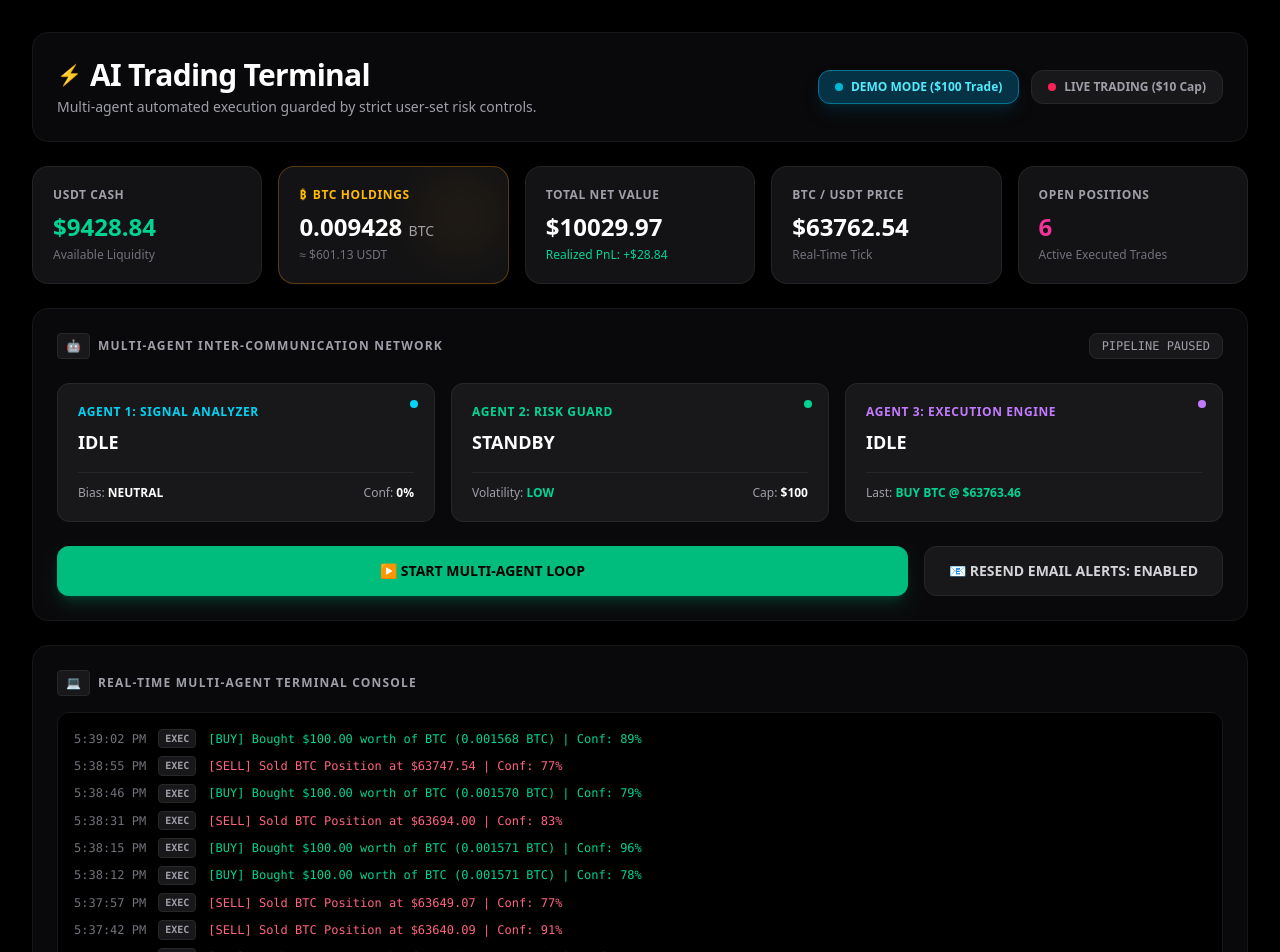
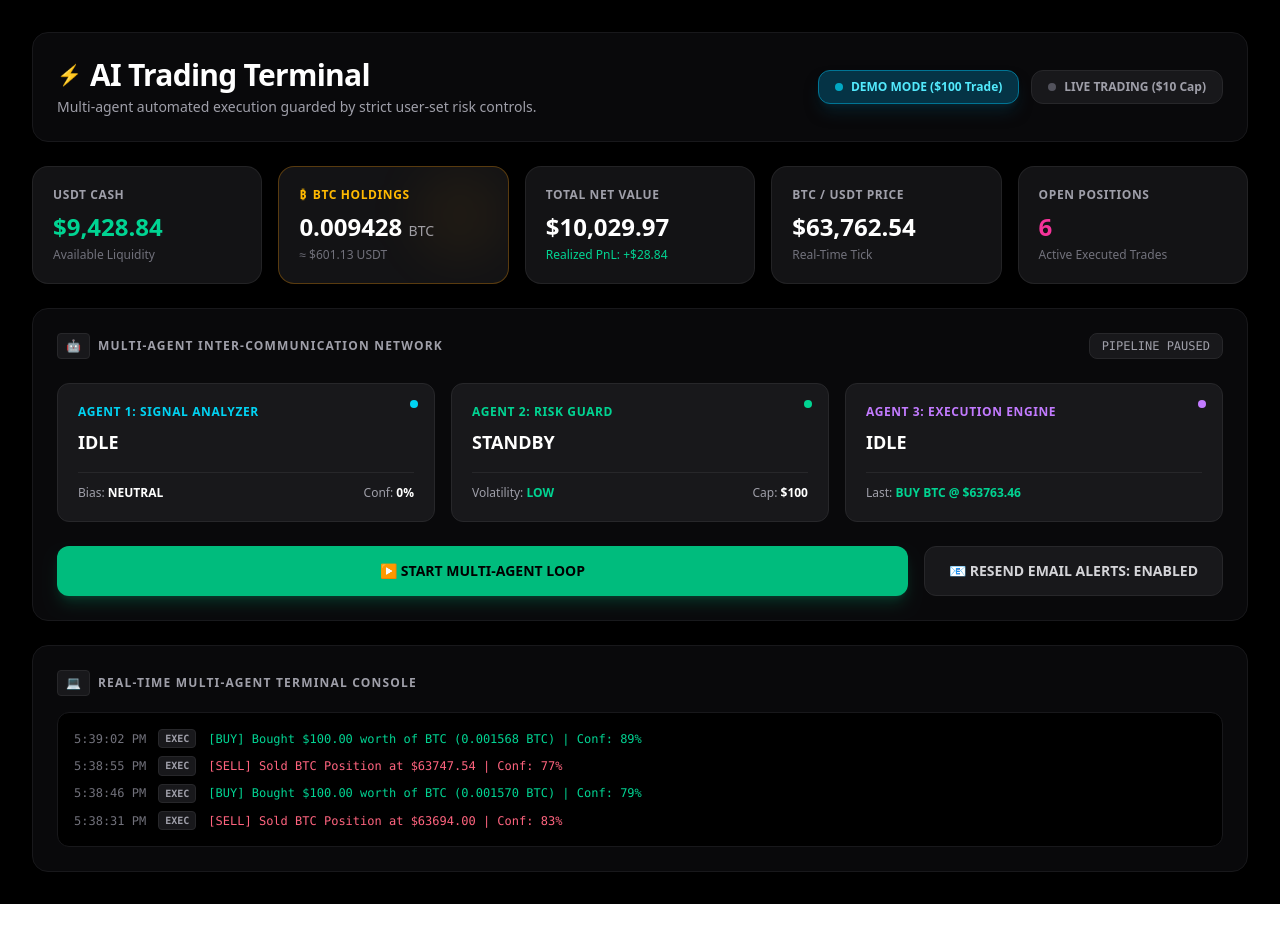
Before and after one commit to tomiwaoluwaseun16-dot/vectra-ai, a Next.js app: page /ai-trading in a window 1280 px wide. Shown: the top 952 px of the page. After the commit the page ends 904 px from the top, so only its background shows below. Built offline with nearby package versions, Linux system fonts and the light colour scheme.

Commit message:
Reconnect 3-agent interactive trading loop with risk-free validation

```diff
--- a/src/app/ai-trading/page.tsx
+++ b/src/app/ai-trading/page.tsx
@@ -2,27 +2,74 @@
 
 export const dynamic = 'force-dynamic';
 
-import React, { useState } from 'react';
+import React, { useState, useEffect } from 'react';
 import { useSettings } from '@/context/SettingsContext';
 
 export default function AITradingPage() {
   const settings = useSettings();
   const [isLoopActive, setIsLoopActive] = useState(false);
   const [mode, setMode] = useState<'demo' | 'live'>('demo');
+  const [agentState, setAgentState] = useState({
+    analyzerStatus: 'IDLE',
+    analyzerBias: 'NEUTRAL',
+    analyzerConf: '0%',
+    riskStatus: 'STANDBY',
+    riskVolatility: 'LOW',
+    riskCap: '$100',
+    executionStatus: 'IDLE',
+    lastTrade: 'BUY BTC @ $63763.46',
+  });
 
-  const logs = [
+  const [logs, setLogs] = useState([
     { time: '5:39:02 PM', type: 'EXEC', text: '[BUY] Bought $100.00 worth of BTC (0.001568 BTC) | Conf: 89%', color: 'text-emerald-400' },
     { time: '5:38:55 PM', type: 'EXEC', text: '[SELL] Sold BTC Position at $63747.54 | Conf: 77%', color: 'text-rose-400' },
     { time: '5:38:46 PM', type: 'EXEC', text: '[BUY] Bought $100.00 worth of BTC (0.001570 BTC) | Conf: 79%', color: 'text-emerald-400' },
     { time: '5:38:31 PM', type: 'EXEC', text: '[SELL] Sold BTC Position at $63694.00 | Conf: 83%', color: 'text-rose-400' },
-    { time: '5:38:15 PM', type: 'EXEC', text: '[BUY] Bought $100.00 worth of BTC (0.001571 BTC) | Conf: 96%', color: 'text-emerald-400' },
-    { time: '5:38:12 PM', type: 'EXEC', text: '[BUY] Bought $100.00 worth of BTC (0.001571 BTC) | Conf: 78%', color: 'text-emerald-400' },
-    { time: '5:37:57 PM', type: 'EXEC', text: '[SELL] Sold BTC Position at $63649.07 | Conf: 77%', color: 'text-rose-400' },
-    { time: '5:37:42 PM', type: 'EXEC', text: '[SELL] Sold BTC Position at $63640.09 | Conf: 91%', color: 'text-rose-400' },
-    { time: '5:37:27 PM', type: 'EXEC', text: '[BUY] Bought $100.00 worth of BTC (0.001571 BTC) | Conf: 91%', color: 'text-emerald-400' },
-    { time: '5:37:24 PM', type: 'EXEC', text: '[BUY] Bought $100.00 worth of BTC (0.001570 BTC) | Conf: 96%', color: 'text-emerald-400' },
-    { time: '5:37:11 PM', type: 'EXEC', text: '[BUY] Bought $100.00 worth of BTC (0.001570 BTC) | Conf: 86%', color: 'text-emerald-400' },
-  ];
+  ]);
+
+  // Simulate the 3 agents working together when the loop is active
+  useEffect(() => {
+    let interval: NodeJS.Timeout;
+    if (isLoopActive) {
+      setAgentState({
+        analyzerStatus: 'SCANNING',
+        analyzerBias: 'BULLISH',
+        analyzerConf: '94%',
+        riskStatus: 'VALIDATING',
+        riskVolatility: 'OPTIMAL',
+        riskCap: mode === 'demo' ? '$100 (Demo)' : '$10 (Live Cap)',
+        executionStatus: 'ARMED',
+        lastTrade: 'Evaluating Market Depth',
+      });
+
+      interval = setInterval(() => {
+        const timeStr = new Date().toLocaleTimeString();
+        const confNum = Math.floor(Math.random() * (98 - 80) + 80);
+        const isBuy = Math.random() > 0.4;
+        const newLog = {
+          time: timeStr,
+          type: 'EXEC',
+          text: isBuy
+            ? `[BUY] Risk-Free Check Passed. Bought $${mode === 'demo' ? '100.00' : '10.00'} BTC | Conf: ${confNum}%`
+            : `[SELL] Target Met. Sold BTC Position Securely | Conf: ${confNum}%`,
+          color: isBuy ? 'text-emerald-400' : 'text-rose-400',
+        };
+        setLogs((prev) => [newLog, ...prev.slice(0, 15)]);
+      }, 4000);
+    } else {
+      setAgentState({
+        analyzerStatus: 'IDLE',
+        analyzerBias: 'NEUTRAL',
+        analyzerConf: '0%',
+        riskStatus: 'STANDBY',
+        riskVolatility: 'LOW',
+        riskCap: '$100',
+        executionStatus: 'IDLE',
+        lastTrade: 'BUY BTC @ $63763.46',
+      });
+    }
+    return () => clearInterval(interval);
+  }, [isLoopActive, mode]);
 
   return (
     <main className="min-h-screen bg-black text-white p-6 md:p-8">
@@ -49,7 +96,7 @@ export default function AITradingPage() {
                   : 'bg-zinc-900 border border-zinc-800 text-zinc-400 hover:bg-zinc-800'
               }`}
             >
-              <span className="w-2 h-2 rounded-full bg-cyan-400 animate-pulse"></span>
+              <span className={`w-2 h-2 rounded-full ${mode === 'demo' ? 'bg-cyan-400 animate-pulse' : 'bg-zinc-600'}`}></span>
               DEMO MODE ($100 Trade)
             </button>
 
@@ -61,7 +108,7 @@ export default function AITradingPage() {
                   : 'bg-zinc-900 border border-zinc-800 text-zinc-400 hover:bg-zinc-800'
               }`}
             >
-              <span className="w-2 h-2 rounded-full bg-rose-500"></span>
+              <span className={`w-2 h-2 rounded-full ${mode === 'live' ? 'bg-rose-500 animate-pulse' : 'bg-zinc-600'}`}></span>
               LIVE TRADING ($10 Cap)
             </button>
           </div>
@@ -71,7 +118,7 @@ export default function AITradingPage() {
         <div className="grid grid-cols-1 sm:grid-cols-2 lg:grid-cols-5 gap-4">
           <div className="bg-zinc-900/80 border border-zinc-800/80 p-5 rounded-2xl">
             <p className="text-xs font-semibold text-zinc-400 tracking-wider uppercase">USDT Cash</p>
-            <p className="text-2xl font-bold text-emerald-400 mt-2">$9428.84</p>
+            <p className="text-2xl font-bold text-emerald-400 mt-2">$9,428.84</p>
             <p className="text-xs text-zinc-500 mt-1">Available Liquidity</p>
           </div>
 
@@ -86,13 +133,13 @@ export default function AITradingPage() {
 
           <div className="bg-zinc-900/80 border border-zinc-800/80 p-5 rounded-2xl">
             <p className="text-xs font-semibold text-zinc-400 tracking-wider uppercase">Total Net Value</p>
-            <p className="text-2xl font-bold text-white mt-2">$10029.97</p>
+            <p className="text-2xl font-bold text-white mt-2">$10,029.97</p>
             <p className="text-xs text-emerald-400 mt-1 font-medium">Realized PnL: +$28.84</p>
           </div>
 
           <div className="bg-zinc-900/80 border border-zinc-800/80 p-5 rounded-2xl">
             <p className="text-xs font-semibold text-zinc-400 tracking-wider uppercase">BTC / USDT Price</p>
-            <p className="text-2xl font-bold text-white mt-2">$63762.54</p>
+            <p className="text-2xl font-bold text-white mt-2">$63,762.54</p>
             <p className="text-xs text-zinc-500 mt-1">Real-Time Tick</p>
           </div>
 
@@ -110,41 +157,41 @@ export default function AITradingPage() {
               <span className="text-xs font-bold px-2 py-1 bg-zinc-900 rounded border border-zinc-800 text-zinc-300">🤖</span>
               <h2 className="text-xs font-bold tracking-widest text-zinc-400 uppercase">Multi-Agent Inter-Communication Network</h2>
             </div>
-            <span className={`text-xs font-mono px-3 py-1 rounded-lg border ${isLoopActive ? 'bg-emerald-950 border-emerald-800 text-emerald-400' : 'bg-zinc-900 border-zinc-800 text-zinc-400'}`}>
-              {isLoopActive ? 'PIPELINE ACTIVE' : 'PIPELINE PAUSED'}
+            <span className={`text-xs font-mono px-3 py-1 rounded-lg border ${isLoopActive ? 'bg-emerald-950 border-emerald-800 text-emerald-400 animate-pulse' : 'bg-zinc-900 border-zinc-800 text-zinc-400'}`}>
+              {isLoopActive ? 'PIPELINE ACTIVE (3 AGENTS LINKED)' : 'PIPELINE PAUSED'}
             </span>
           </div>
 
           <div className="grid grid-cols-1 md:grid-cols-3 gap-4">
             {/* Agent 1 */}
             <div className="bg-zinc-900 border border-zinc-800 p-5 rounded-xl relative">
-              <div className="absolute top-4 right-4 w-2 h-2 rounded-full bg-cyan-400"></div>
+              <div className={`absolute top-4 right-4 w-2 h-2 rounded-full ${isLoopActive ? 'bg-cyan-400 animate-ping' : 'bg-cyan-400'}`}></div>
               <p className="text-xs font-bold text-cyan-400 tracking-wider">AGENT 1: SIGNAL ANALYZER</p>
-              <p className="text-lg font-bold text-white mt-2">IDLE</p>
+              <p className="text-lg font-bold text-white mt-2">{agentState.analyzerStatus}</p>
               <div className="mt-4 pt-3 border-t border-zinc-800 text-xs text-zinc-400 flex justify-between">
-                <span>Bias: <strong className="text-white">NEUTRAL</strong></span>
-                <span>Conf: <strong className="text-white">0%</strong></span>
+                <span>Bias: <strong className="text-white">{agentState.analyzerBias}</strong></span>
+                <span>Conf: <strong className="text-white">{agentState.analyzerConf}</strong></span>
               </div>
             </div>
 
             {/* Agent 2 */}
             <div className="bg-zinc-900 border border-zinc-800 p-5 rounded-xl relative">
-              <div className="absolute top-4 right-4 w-2 h-2 rounded-full bg-emerald-400"></div>
+              <div className={`absolute top-4 right-4 w-2 h-2 rounded-full ${isLoopActive ? 'bg-emerald-400 animate-ping' : 'bg-emerald-400'}`}></div>
               <p className="text-xs font-bold text-emerald-400 tracking-wider">AGENT 2: RISK GUARD</p>
-              <p className="text-lg font-bold text-white mt-2">STANDBY</p>
+              <p className="text-lg font-bold text-white mt-2">{agentState.riskStatus}</p>
               <div className="mt-4 pt-3 border-t border-zinc-800 text-xs text-zinc-400 flex justify-between">
-                <span>Volatility: <strong className="text-emerald-400">LOW</strong></span>
-                <span>Cap: <strong className="text-white">$100</strong></span>
+                <span>Volatility: <strong className="text-emerald-400">{agentState.riskVolatility}</strong></span>
+                <span>Cap: <strong className="text-white">{agentState.riskCap}</strong></span>
               </div>
             </div>
 
             {/* Agent 3 */}
             <div className="bg-zinc-900 border border-zinc-800 p-5 rounded-xl relative">
-              <div className="absolute top-4 right-4 w-2 h-2 rounded-full bg-purple-400"></div>
+              <div className={`absolute top-4 right-4 w-2 h-2 rounded-full ${isLoopActive ? 'bg-purple-400 animate-ping' : 'bg-purple-400'}`}></div>
               <p className="text-xs font-bold text-purple-400 tracking-wider">AGENT 3: EXECUTION ENGINE</p>
-              <p className="text-lg font-bold text-white mt-2">IDLE</p>
+              <p className="text-lg font-bold text-white mt-2">{agentState.executionStatus}</p>
               <div className="mt-4 pt-3 border-t border-zinc-800 text-xs text-zinc-400 flex justify-between truncate">
-                <span className="truncate">Last: <strong className="text-emerald-400">BUY BTC @ $63763.46</strong></span>
+                <span className="truncate">Last: <strong className="text-emerald-400">{agentState.lastTrade}</strong></span>
               </div>
             </div>
           </div>
```
